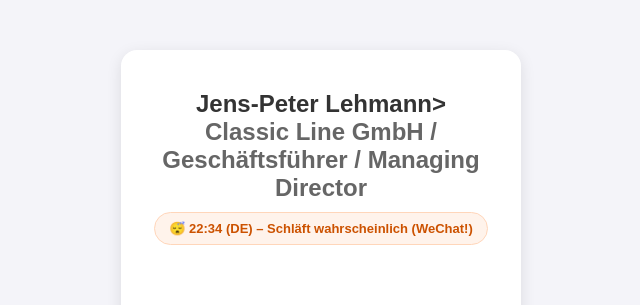
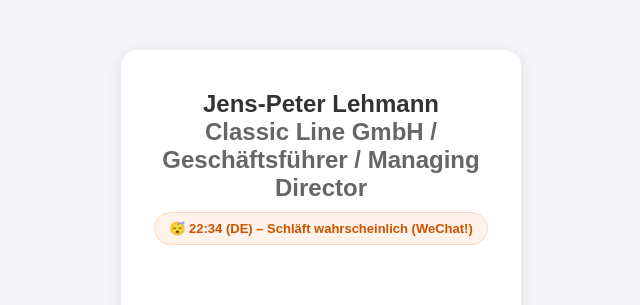
Before and after one commit to Jumpjay78/vcard, a plain HTML site: page index.html in a window 1280 px wide. Shown: the top 305 px of the page, 319-959 px from the left. Drawn offline with Linux system fonts and the light colour scheme.

Commit message:
Update index.html

```diff
--- a/index.html
+++ b/index.html
@@ -26,7 +26,7 @@
       <!-- VORDERSEITE -->
       <div class="card-face card-front">
         <div>
-          <h2 style="margin: 10px 0 5px 0;">Jens-Peter Lehmann>
+          <h2 style="margin: 10px 0 5px 0;">Jens-Peter Lehmann
           <p style="margin: 0; color: #666;">Classic Line GmbH / Geschäftsführer / Managing Director</p>
           <div id="live-status" class="status-badge">Lade Status...</div>
         </div>
```
